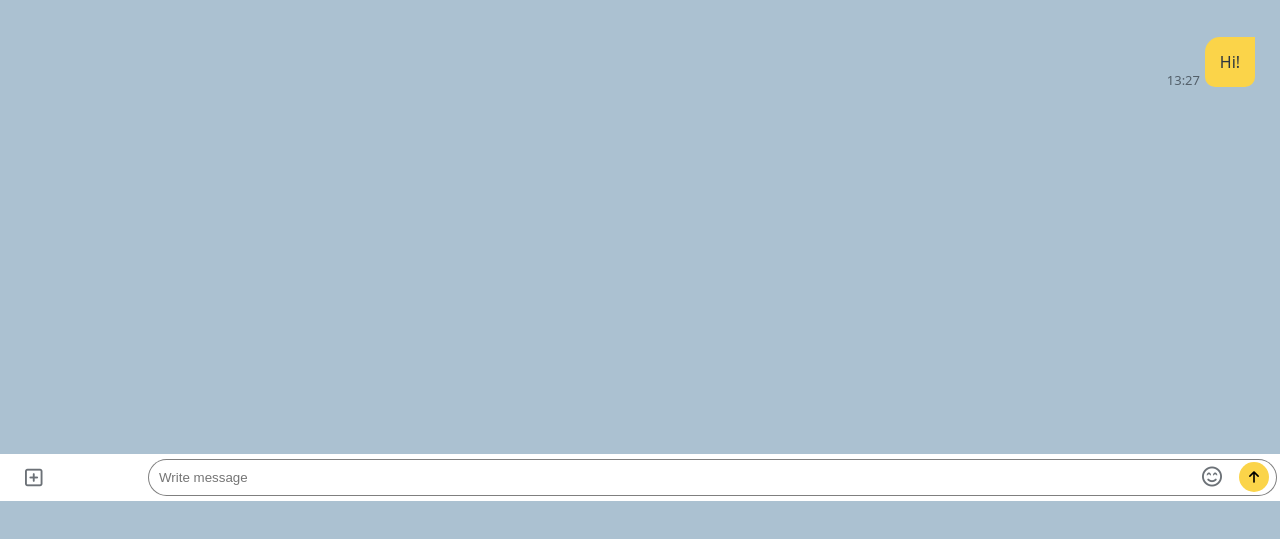
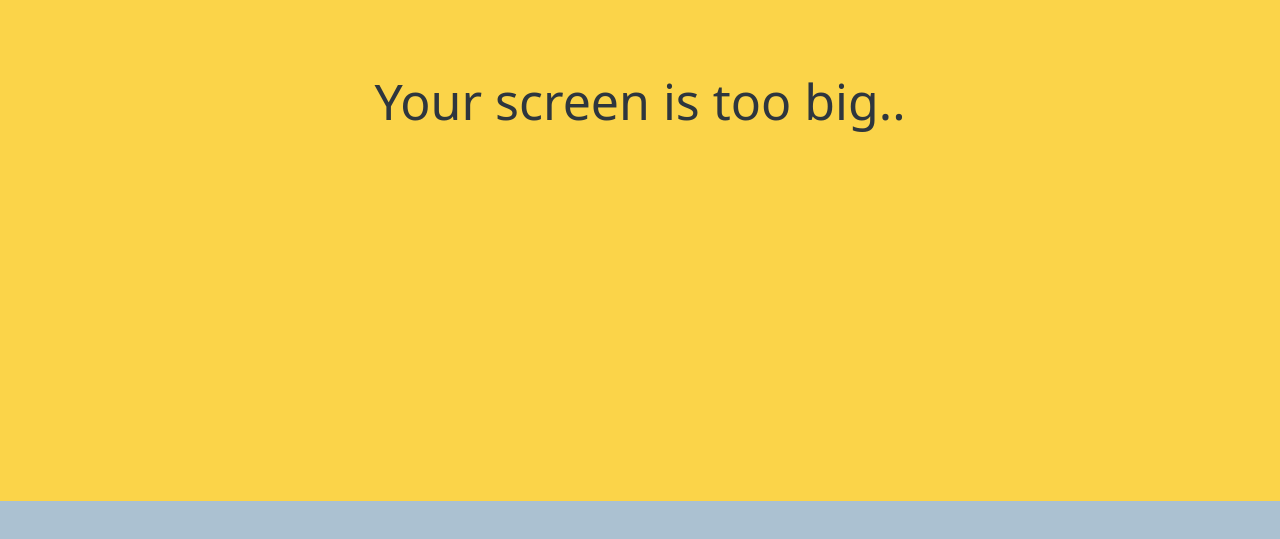
Before and after one commit to hochi11/kokoa-clone-2022, a plain HTML site: page chat.html in a window 1280 px wide. Shown: the part 299-838 px from the top of the page. Drawn offline with Linux system fonts and the light colour scheme.

Commit message:
no-mobile quary

```diff
--- a/chat.html
+++ b/chat.html
@@ -72,6 +72,9 @@
         </button>
       </div>
     </form>
+    <div id="no-mobile">
+      <span>Your screen is too big..</span>
+    </div>
 
     <script
       src="https://kit.fontawesome.com/864d2add2d.js"
--- /dev/null
+++ b/css/components/no-mobile.css
@@ -0,0 +1,18 @@
+#no-mobile {
+  position: absolute;
+  background-color: var(--yellow);
+  z-index: 99;
+  display: flex;
+  top: 0;
+  font-size: 50px;
+  width: 100vw;
+  height: 100vh;
+  justify-content: center;
+  align-items: center;
+}
+
+@media screen and (max-width: 750px) {
+  #no-mobile {
+    display: none;
+  }
+}
--- a/css/style.css
+++ b/css/style.css
@@ -10,6 +10,7 @@
 @import "components/dot.css";
 @import "components/icon-row.css";
 @import "components/alt-screen-header.css";
+@import "components/no-mobile.css";
 
 /* Screen */
 @import "screens/login.css";
```
Also changed, not shown: chats.html (+3 -0 lines), find.html (+3 -0 lines), friends.html (+3 -0 lines), index.html (+3 -0 lines), more.html (+3 -0 lines).
